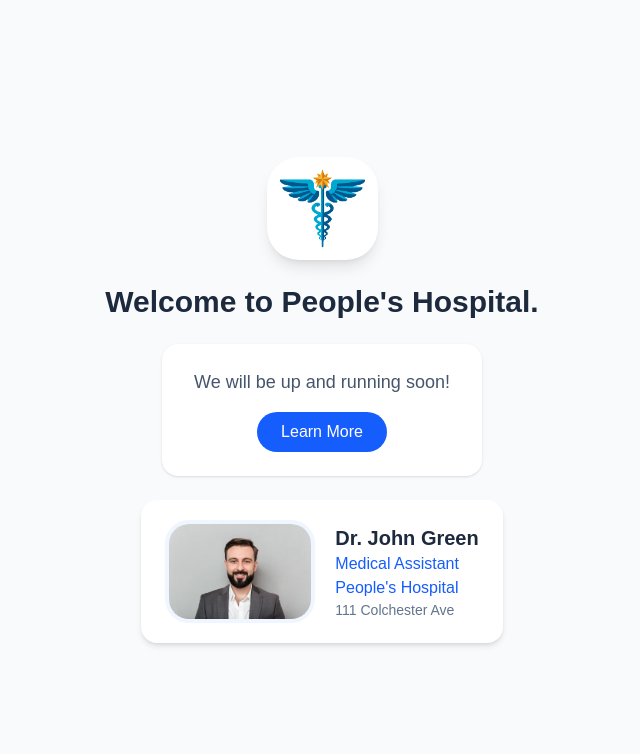
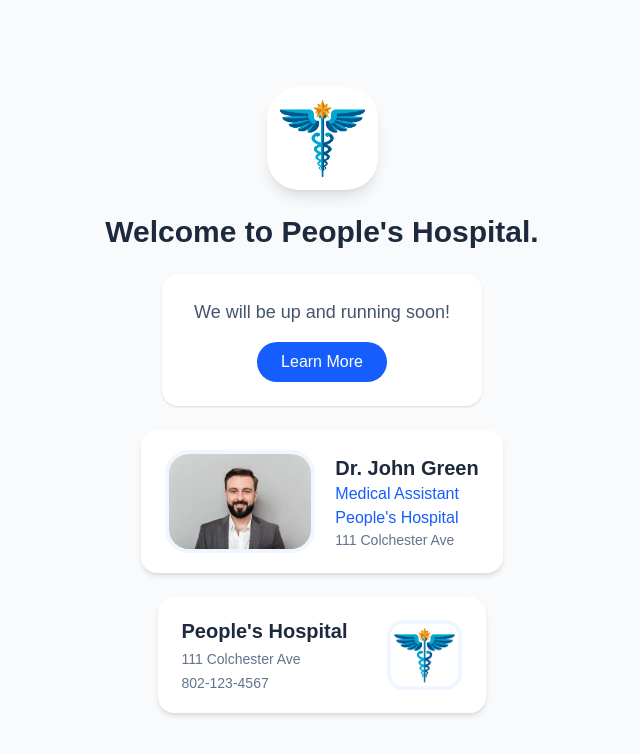
Before and after one commit to HasanAljaf/react-mini-project-1, a Next.js app: page / in a window 1280 px wide. Shown: the top 754 px of the page, without its empty margins (318-958 px from the left). Built offline with nearby package versions, Linux system fonts and the light colour scheme.

Commit message:
Created hospital info card

```diff
--- a/app/components/DoctorBadge.tsx
+++ b/app/components/DoctorBadge.tsx
@@ -1,9 +1,10 @@
+//asset imports
 import Image from 'next/image';
 import profileImg from '../assets/profilePhoto.png';
 
 export default function DoctorBadge() {
   return (
-    <div className="badgeContainer flex flex-row items-center gap-5 bg-white rounded-2xl shadow-md px-6 py-5 max-w-md mx-auto">
+    <div className="flex flex-row items-center gap-5 bg-white rounded-2xl shadow-md px-6 py-5 max-w-md mx-auto">
       <Image
         src={badgeInfo.photo}
         alt="Profile Photo"
--- /dev/null
+++ b/app/components/HospitalInfoCard.tsx
@@ -0,0 +1,24 @@
+//asset imports
+import Image from 'next/image';
+import logoPic from '../assets/logo.png';
+
+export default function HospitalInfoCard() {
+  return (
+    <div className="flex flex-row items-center justify-between gap-10 bg-white rounded-2xl shadow-md px-6 py-5 max-w-md mx-auto">
+      <div className="flex flex-col gap-1">
+        <h1 className="text-xl font-semibold text-slate-800">
+          People&apos;s Hospital
+        </h1>
+        <p className="text-slate-500 text-sm">111 Colchester Ave</p>
+        <p className="text-slate-500 text-sm">802-123-4567</p>
+      </div>
+      <Image
+        src={logoPic}
+        alt="People's Hospital Logo"
+        width={75}
+        height={75}
+        className="rounded-2xl border-4 border-blue-50 shrink-0"
+      />
+    </div>
+  );
+}
--- a/app/page.tsx
+++ b/app/page.tsx
@@ -7,6 +7,7 @@ import logoPic from './assets/logo.png';
 
 //component imports
 import DoctorBadge from './components/DoctorBadge';
+import HospitalInfoCard from './components/HospitalInfoCard';
 
 export default function MyApp() {
   return (
@@ -15,6 +16,7 @@ export default function MyApp() {
       <Welcome />
       <Greeting />
       <DoctorBadge />
+      <HospitalInfoCard />
     </div>
   );
 }
```
